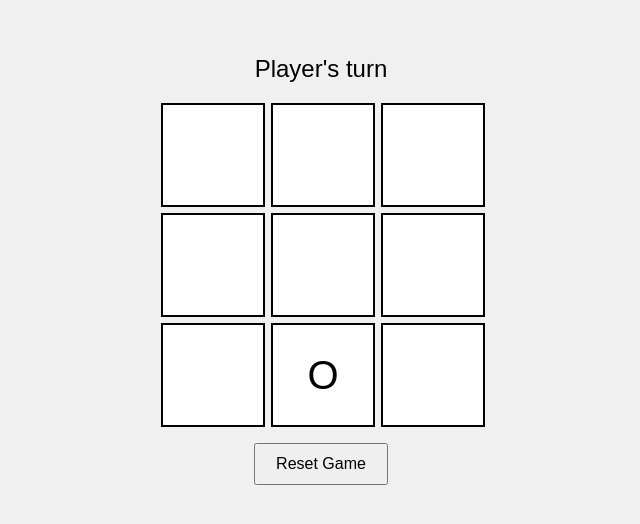
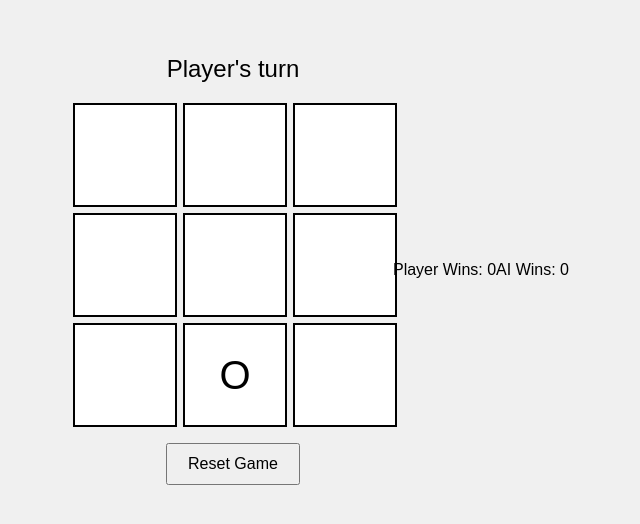
Before and after one commit to martin-klein/tic-tac-toe, a plain HTML site: page index.html in a window 1280 px wide. Shown: the part 138-662 px from the top of the page, without its empty margins (319-959 px from the left). Drawn offline with Linux system fonts and the light colour scheme.

Commit message:
Update index.html

```diff
--- a/index.html
+++ b/index.html
@@ -23,5 +23,7 @@
         <button id="reset-button">Reset Game</button>
     </div>
     <script src="script.js"></script>
+    <div id="player-win-count">Player Wins: 0</div>
+    <div id="ai-win-count">AI Wins: 0</div>
 </body>
 </html>
```
